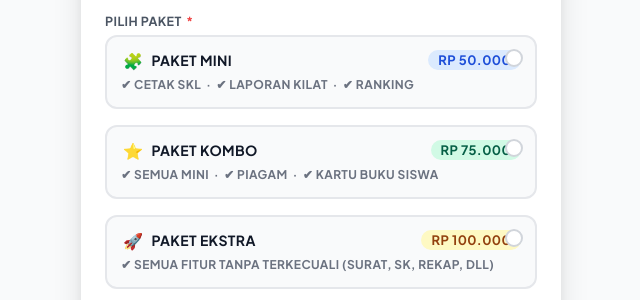
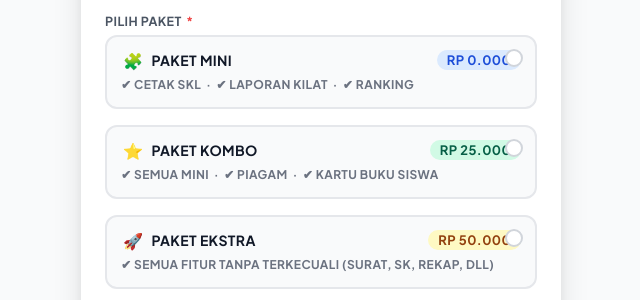
Before and after one commit to aplikasicanva836-bit/formpendaftaran, a plain HTML site: page index.html in a window 1280 px wide. Shown: the part 805-1105 px from the top of the page, 319-959 px from the left. Drawn offline with Linux system fonts and the light colour scheme.

Commit message:
Add files via upload

```diff
--- a/index.html
+++ b/index.html
@@ -627,7 +627,7 @@
               <input type="radio" name="paket" value="mini">
               <div class="paket-card-top">
                 <div class="paket-nama"><span class="paket-emoji">🧩</span> Paket Mini</div>
-                <span class="paket-harga mini">Rp 50.000</span>
+                <span class="paket-harga mini">Rp 0.000</span>
               </div>
               <div class="paket-fitur">✔ Cetak SKL &nbsp;·&nbsp; ✔ Laporan Kilat &nbsp;·&nbsp; ✔ Ranking</div>
               <div class="paket-check"><div class="paket-check-dot"></div></div>
@@ -637,7 +637,7 @@
               <input type="radio" name="paket" value="kombo">
               <div class="paket-card-top">
                 <div class="paket-nama"><span class="paket-emoji">⭐</span> Paket Kombo</div>
-                <span class="paket-harga kombo">Rp 75.000</span>
+                <span class="paket-harga kombo">Rp 25.000</span>
               </div>
               <div class="paket-fitur">✔ Semua Mini &nbsp;·&nbsp; ✔ Piagam &nbsp;·&nbsp; ✔ Kartu Buku Siswa</div>
               <div class="paket-check"><div class="paket-check-dot"></div></div>
@@ -647,7 +647,7 @@
               <input type="radio" name="paket" value="ekstra">
               <div class="paket-card-top">
                 <div class="paket-nama"><span class="paket-emoji">🚀</span> Paket Ekstra</div>
-                <span class="paket-harga ekstra">Rp 100.000</span>
+                <span class="paket-harga ekstra">Rp 50.000</span>
               </div>
               <div class="paket-fitur">✔ Semua Fitur Tanpa Terkecuali (Surat, SK, Rekap, dll)</div>
               <div class="paket-check"><div class="paket-check-dot"></div></div>
```
